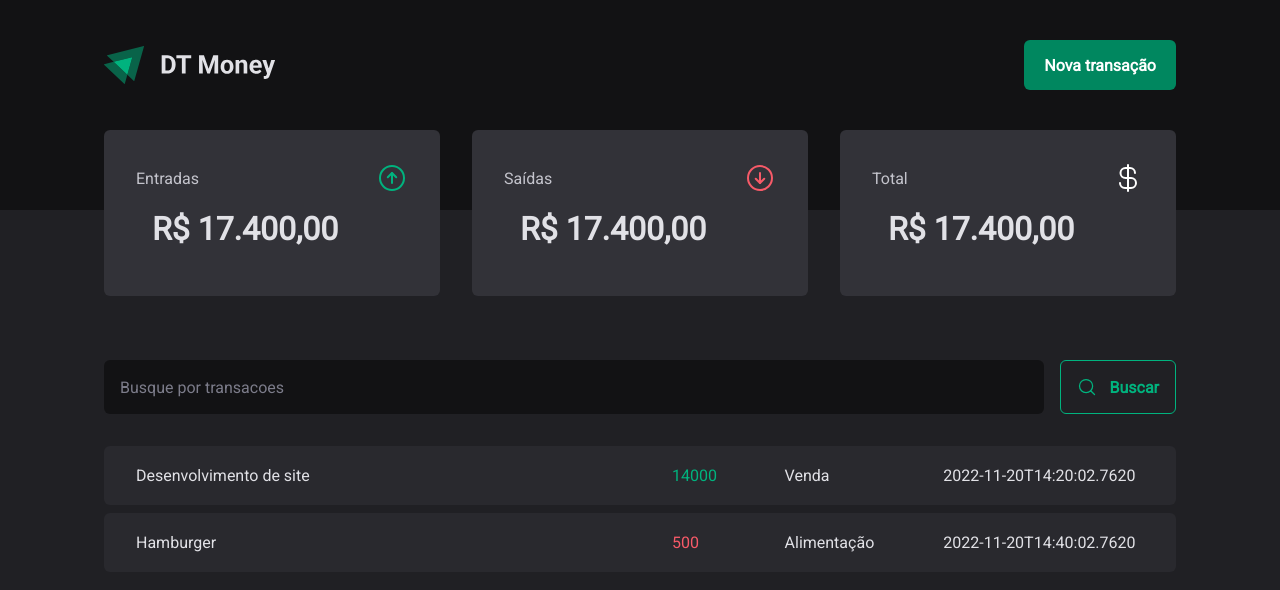
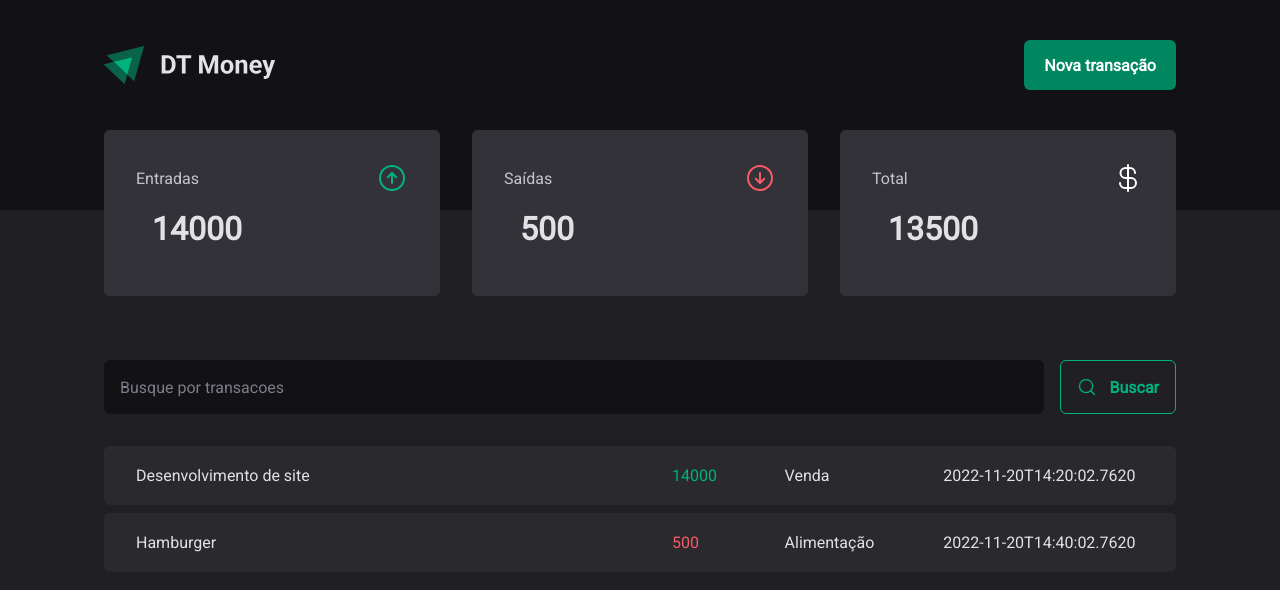
Before and after one commit to gabramos90/03-dt-money, a React (Vite) app: page / in a window 1280 px wide. Shown: the top 590 px of the page. Built offline with nearby package versions, Linux system fonts and the light colour scheme; data requests are answered from the project's data file.

Commit message:
summary calc is finished

```diff
--- a/src/components/Summary/index.tsx
+++ b/src/components/Summary/index.tsx
@@ -5,6 +5,26 @@
 
 export function Summary(){
     const { transactions } = useContext(TransactionsContext)
+
+    const summary = transactions.reduce(
+        (acc, transaction) => {
+            if(transaction.type === 'income') {
+                acc.income += transaction.price;
+                acc.total += transaction.price;
+            } else {
+                acc.outcome += transaction.price;
+                acc.total -= transaction.price;
+            }
+
+            return acc;
+        },
+
+        {
+            income:0,
+            outcome:0,
+            total:0
+        }
+    )
 
     return(
         <SummaryContainer>
@@ -14,7 +34,7 @@
                     <ArrowCircleUp size={32} color='#00b37e'/>
                 </header>
 
-                <strong>R$ 17.400,00</strong>
+                <strong>{summary.income}</strong>
             </SummaryCard>
 
             <SummaryCard>
@@ -23,17 +43,17 @@
                     <ArrowCircleDown size={32} color='#f75a68'/>
                 </header>
 
-                <strong>R$ 17.400,00</strong>
+                <strong>{summary.outcome}</strong>
             </SummaryCard>
 
 
-            <SummaryCard c>
+            <SummaryCard >
                 <header>
                     <span>Total</span>
                     <CurrencyDollar size={32} color='#fff'/>
                 </header>
 
-                <strong>R$ 17.400,00</strong>
+                <strong>{summary.total}</strong>
             </SummaryCard>
         </SummaryContainer>
     )
```
